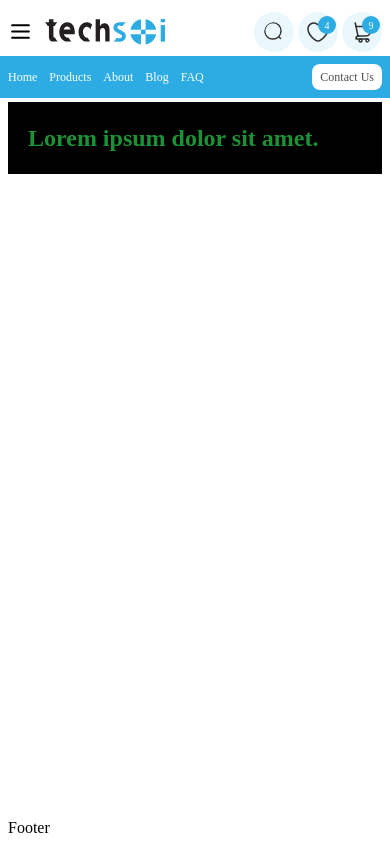
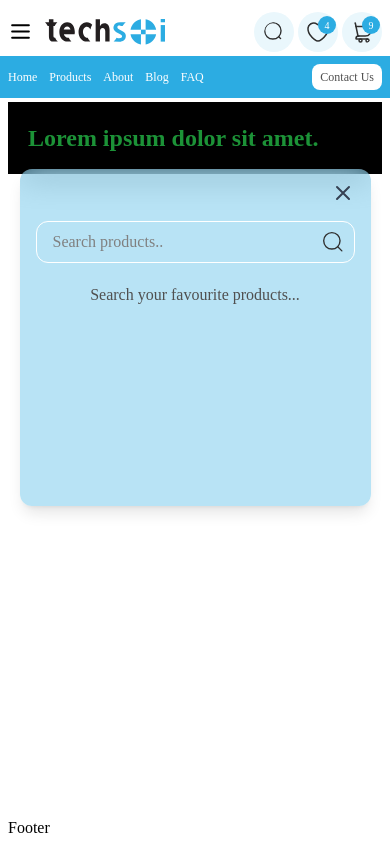
Before and after one commit to KaziMehediHasan1/Techsoi, a Next.js app: page / in a window 390 px wide. Both pictures are taken after a click on the button 274 px from the left and 32 px from the top of the page. Built offline with nearby package versions, Linux system fonts and the light colour scheme.

Commit message:
almost completed serarch modal

```diff
--- a/app/components/layouts/Navbar.tsx
+++ b/app/components/layouts/Navbar.tsx
@@ -6,11 +6,13 @@ import SearchIcon from "@/public/icons/search.svg";
 import CommonWrapper from "./CommonWrapper";
 import Image from "next/image";
 import Link from "next/link";
-import { useMemo } from "react";
+import { useMemo, useState } from "react";
 import { Debounce } from "@/app/lib/utils/Debounce";
-import { HiOutlineMenu, HiOutlineX } from "react-icons/hi";
+import { HiOutlineMenu } from "react-icons/hi";
+import ModalForSearchBar from "../shared/ModalForSearchBar";
 
 const Navbar = () => {
+  const [modal, setModal] = useState<boolean>(false);
   const debouncedSearch = useMemo(
     () =>
       Debounce((text: string) => {
@@ -18,10 +20,15 @@ const Navbar = () => {
       }, 2000),
     []
   );
+
+  const openModal = () => setModal(true);
+  const closeModal = () => setModal(false);
+  console.log(modal, "madal er ki khobor");
   return (
+    <>
       <CommonWrapper>
         <section className="flex items-center justify-between">
-        {/* THIS SECTION FOR MOBILE DEVICE ONLY */}
+          {/* THIS SECTION FOR MOBILE DEVICE ONLY - Start */}
 
           <section className="flex items-center gap-3">
             <div className="block md:hidden">
@@ -36,7 +43,9 @@ const Navbar = () => {
             </Link>
           </section>
 
-        <div className="relative hidden lg:block w-full max-w-xl">
+          {/* THIS SECTION FOR MOBILE DEVICE ONLY - End */}
+
+          <div className="relative hidden md:block w-full max-w-xl">
             <input
               onChange={(e) => {
                 debouncedSearch(e.target.value);
@@ -51,7 +60,7 @@ const Navbar = () => {
           </div>
 
           <div className="flex items-center gap-1 sm:gap-2 md:gap-5">
-          <div className="block md:hidden w-10 h-10">
+            <div onClick={openModal} className="block md:hidden w-10 h-10">
               <button type="submit">
                 <Image
                   src={SearchIcon}
@@ -61,7 +70,6 @@ const Navbar = () => {
               </button>
             </div>
             <section className="flex items-center gap-2">
-
               <div className="relative w-10 h-10">
                 <Image
                   src={Favourite}
@@ -101,6 +109,12 @@ const Navbar = () => {
           </div>
         </section>
       </CommonWrapper>
+
+      {/* when click the search icon then modal is open */}
+      <section className="flex items-center justify-center">
+        {modal && <ModalForSearchBar closeModal={closeModal} />}
+      </section>
+    </>
   );
 };
 
--- a/app/components/shared/ModalForSearchBar.tsx
+++ b/app/components/shared/ModalForSearchBar.tsx
@@ -1,7 +1,47 @@
-const ModalForSearchBar = () => {
-  return <div>
+import SearchIcon from "@/public/icons/search.svg";
+import { Debounce } from "@/app/lib/utils/Debounce";
+import Image from "next/image";
+import { useMemo } from "react";
+import { HiOutlineX } from "react-icons/hi";
 
-  </div>;
+const ModalForSearchBar = ({ closeModal }: { closeModal: () => void }) => {
+  const debouncedSearch = useMemo(
+    () =>
+      Debounce((text: string) => {
+        console.log("Searching for:", text);
+      }, 2000),
+    []
+  );
+  return (
+    <section className="fixed inset-0 md:hidden flex justify-center top-1/5 sm:top-1/4 z-50">
+      <div className="relative bg-primary-300/50 backdrop-blur-lg w-full max-w-[90%] h-1/2 py-8 px-4 transform translate-all rounded-xl shadow-lg duration-300">
+        <div className="relative md:hidden block w-full mt-5">
+          <input
+            onChange={(e) => {
+              debouncedSearch(e.target.value);
+            }}
+            type="search"
+            placeholder="Search products.."
+            className="placeholder:text-basicDark text-black border-white border py-2 rounded-xl focus:outline-none px-4 w-full my-input"
+          />
+          <button type="submit" className="absolute inset-y-0 right-0 pr-3 ">
+            <Image src={SearchIcon} alt="Favourite" width={20} height={20} />
+          </button>
+        </div>
+
+        {/* SEARCH DATA SHOWING THIS PLACE - START */}
+        <div className="my-5 text-basicDarkOne text-center">Search your favourite products...</div>
+        {/* SEARCH DATA SHOWING THIS PLACE - END */}
+
+        <button
+          onClick={closeModal}
+          className="absolute top-3 right-4 text-2xl font-bold text-gray-700 hover:text-black"
+        >
+          <HiOutlineX />
+        </button>
+      </div>
+    </section>
+  );
 };
 
 export default ModalForSearchBar;
```
Lines whose indentation alone changed are shown as unchanged.
